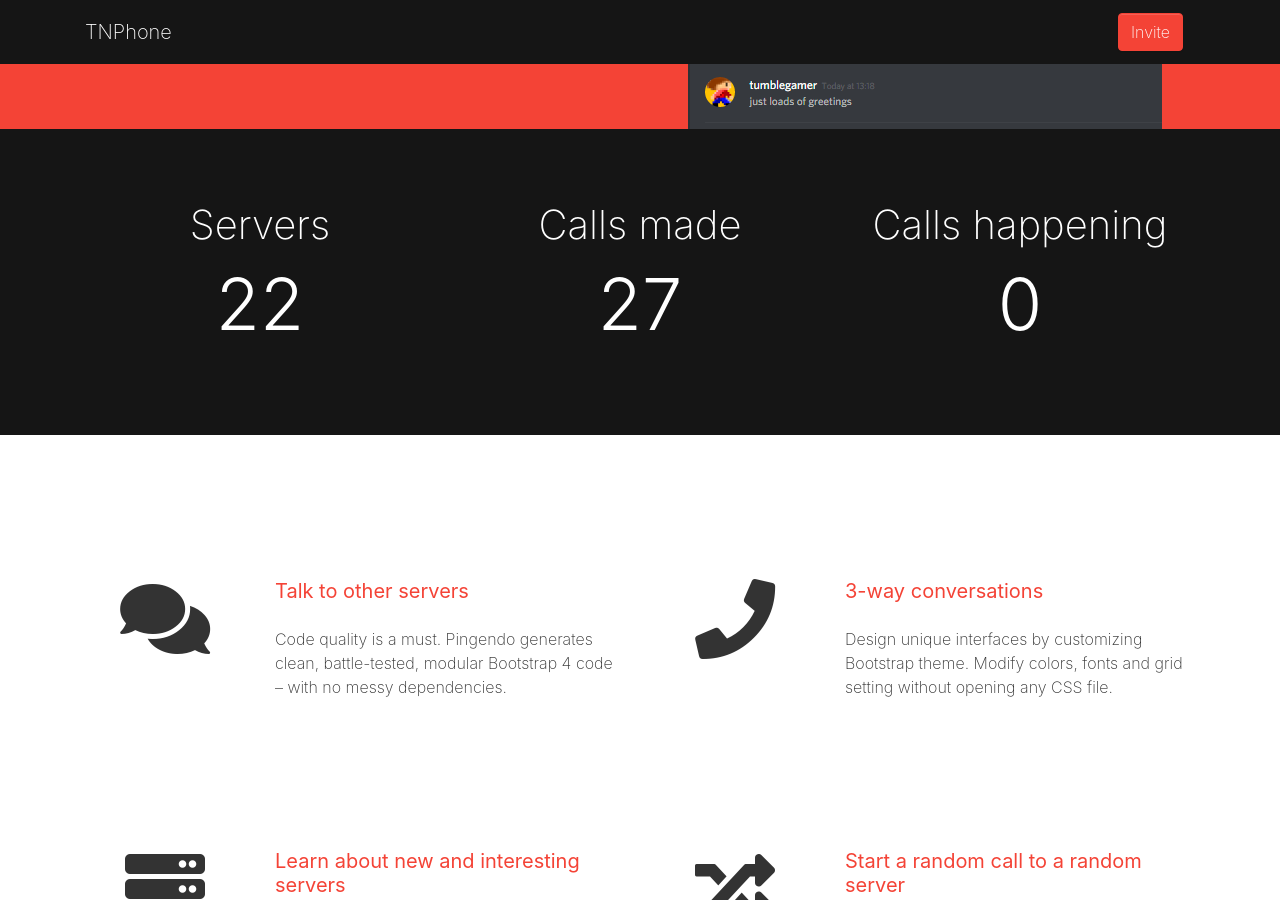
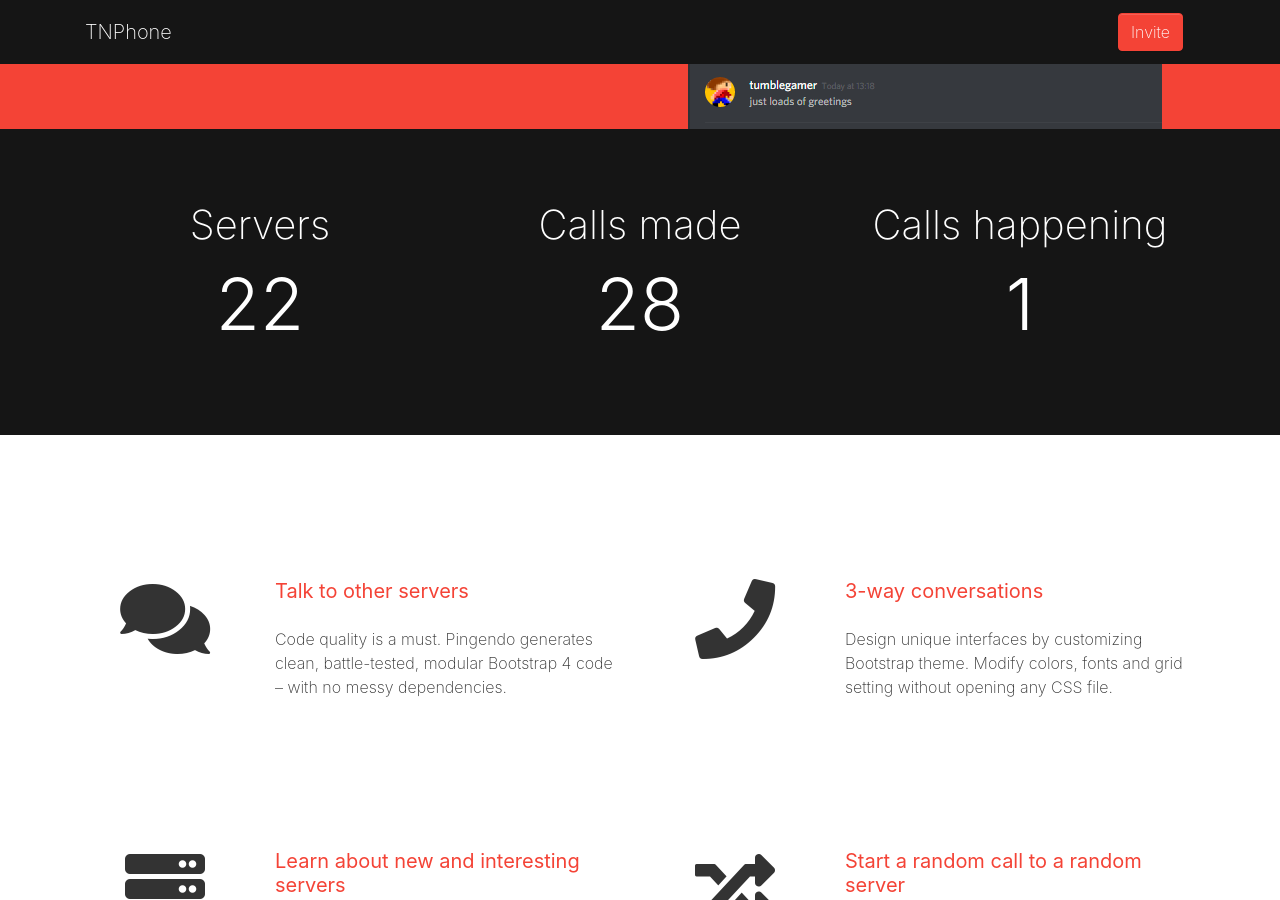
Before and after one commit to tumblenet/tnphone.tumblenet.ga, a Jekyll site: the page built from index.html, in a window 1280 px wide and 900 px high, scrolled down 443 px. Built offline with Jekyll 4.4.1, drawn with Linux system fonts in a browser that asks for light colours; nearby versions of some CDN libraries.

Commit message:
Update Phones feed

```diff
--- a/_data/phones.json
+++ b/_data/phones.json
@@ -86,7 +86,7 @@
 			"name": "Bot Mania V2<#463042037088911370>",
 			"guild": "461780535140941844",
 			"channel": "463042037088911370",
-			"inCall": false,
+			"inCall": true,
 			"noDelete": false,
 			"wwtbam": false
 		},
@@ -100,7 +100,7 @@
 			"wwtbam": false
 		}
 	],
-	"callsMade": 27,
+	"callsMade": 28,
 	"servers": 22,
-	"currentCalls": 0
+	"currentCalls": 1
 }
```
